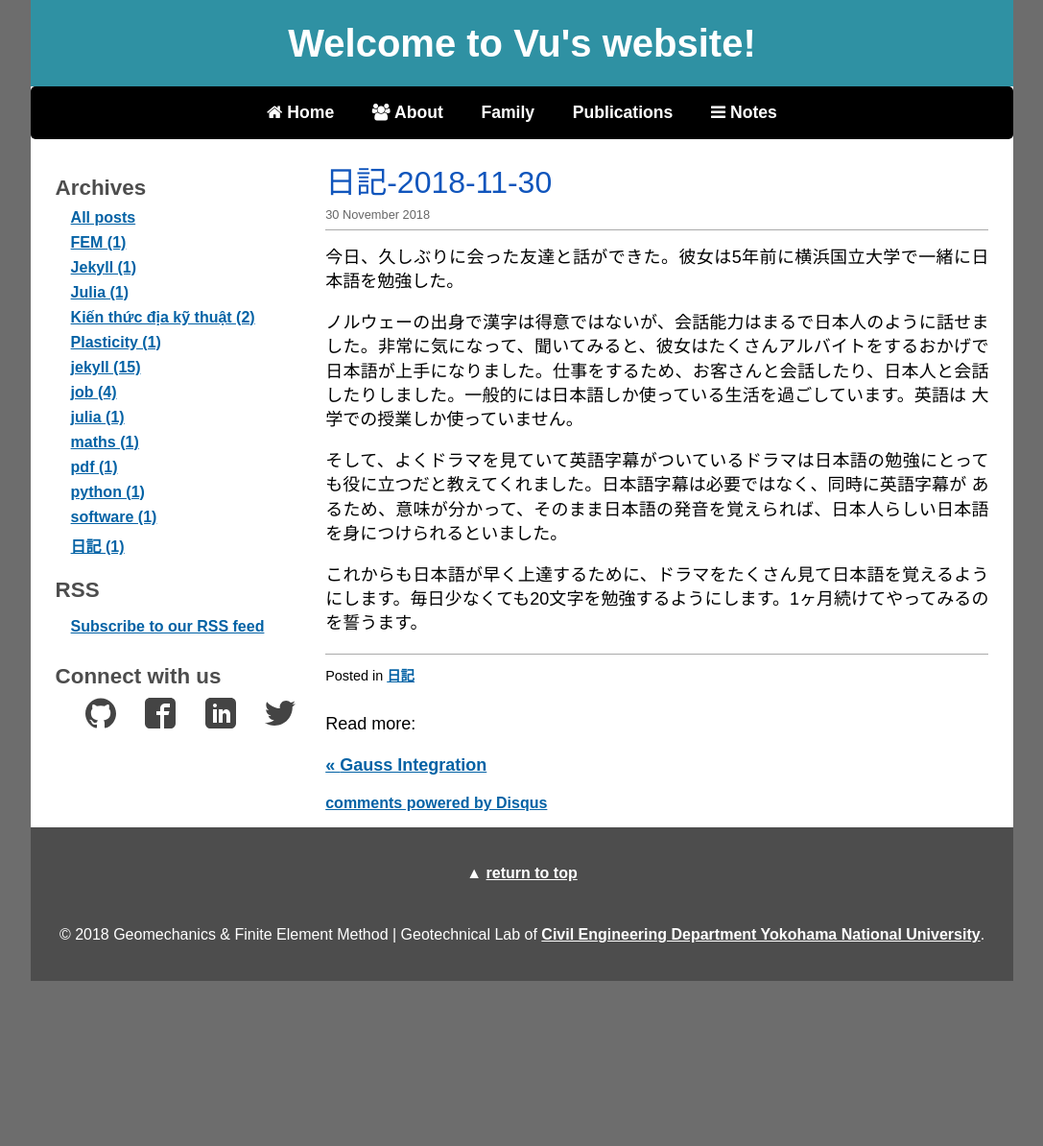
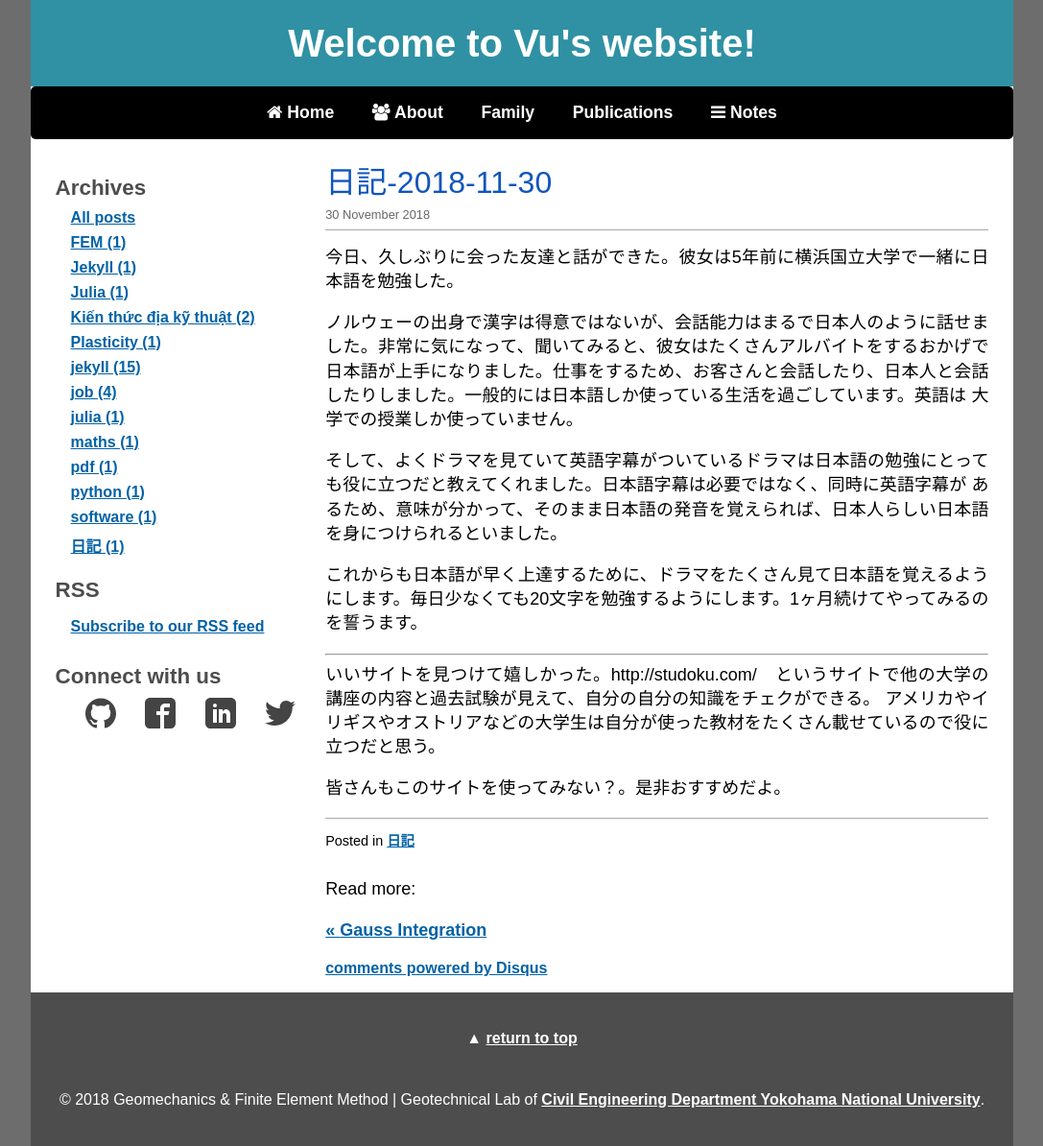
Before and after one commit to quangvunp/geomechanics, a Jekyll site: the page built from _posts/2018-11-30-Diary.md, in a window 1280 px wide. Shown: the whole page at 96% size, without its empty margins (96-1183 px from the left). Built offline with Jekyll 4.4.1, drawn with Linux system fonts in a browser that asks for light colours; comment, search, counter and statistics services are not loaded; before the commit the page ends 1022 px from its top, so only the background shows below that.

Commit message:
Update 2018-11-30-Diary.md

```diff
--- a/_posts/2018-11-30-Diary.md
+++ b/_posts/2018-11-30-Diary.md
@@ -14,5 +14,11 @@ tags: [日記]
 そして、よくドラマを見ていて英語字幕がついているドラマは日本語の勉強にとっても役に立つだと教えてくれました。日本語字幕は必要ではなく、同時に英語字幕が
 あるため、意味が分かって、そのまま日本語の発音を覚えられば、日本人らしい日本語を身につけられるといました。
 
-これからも日本語が早く上達するために、ドラマをたくさん見て日本語を覚えるようにします。毎日少なくても20文字を勉強するようにします。1ヶ月続けてやってみるの
-を誓うます。
+これからも日本語が早く上達するために、ドラマをたくさん見て日本語を覚えるようにします。毎日少なくても20文字を勉強するようにします。1ヶ月続けてやってみるのを誓うます。
+
+
+----------
+いいサイトを見つけて嬉しかった。http://studoku.com/　というサイトで他の大学の講座の内容と過去試験が見えて、自分の自分の知識をチェクができる。
+アメリカやイリギスやオストリアなどの大学生は自分が使った教材をたくさん載せているので役に立つだと思う。
+
+皆さんもこのサイトを使ってみない？。是非おすすめだよ。
```
